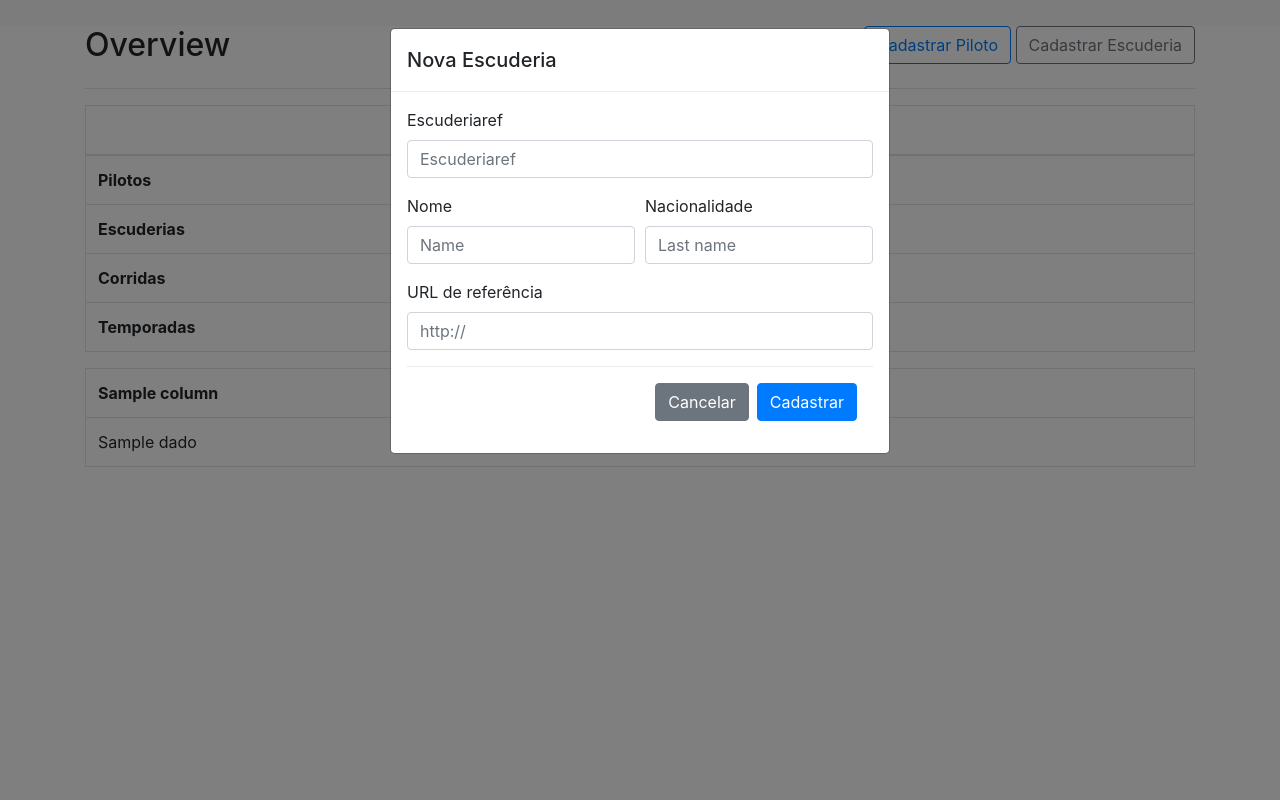
After one commit to holondo/DataBases-Classes, a Flask app: template LAB/Project/templates/cadastrar-escuderia.html in a window 1280 px wide. The commit adds this page. Run offline with Flask 2, Linux system fonts and the light colour scheme; the template is opened without the code that fills it: most values are stand-ins (such as "Sample title", 1, 10 or a date in 2020); some libraries are stand-ins or nearby versions.

Commit message:
secondary pages

```diff
--- a/LAB/Project/app.py
+++ b/LAB/Project/app.py
@@ -59,12 +59,33 @@ def logout():
 
 @app.route('/cadastrarpiloto', methods=['GET', 'POST'])
 def cadastrarPiloto():
-    return render_template('cadastrar-piloto.html', user=session['user'], data=model.get_admin_data())
+    if session['user']['type'] == 'Administrador':
+        if request.method == 'POST':
+            request.form['']
+        else:
+            return render_template('cadastrar-piloto.html', user=session['user'], data=model.get_admin_data())
+
+@app.route('/cadastrarescuderia', methods=['GET', 'POST'])
+def cadastrarEscuderia():
+    if session['user']['type'] == 'Administrador':
+        if request.method == 'POST':
+            request.form['']
+        else:
+            return render_template('cadastrar-escuderia.html', user=session['user'], data=model.get_admin_data())
 
 
 @app.route('/consultarpiloto', methods=['GET', 'POST'])
 def consultarPiloto():
-    return render_template('cadastrar-piloto.html', user=session['user'], data=model.get_admin_data())
+    if session['user']['type'] == 'Escuderia':
+        user:User = User(**session['user'])
+        if request.method == 'GET':
+             return render_template('consultar-piloto.html', user=session['user'], tabelas=model.get_tabelas_escuderia(user), tabelas_busca=None)
+
+        elif request.method == 'POST':
+            busca = request.form['txt-query']
+            tabela_busca = model.get_pilotos_escuderia(busca, user)
+            return render_template('consultar-piloto.html', user=session['user'], tabelas=model.get_tabelas_escuderia(user), tabelas_busca=None)
+
 
 if __name__ == '__main__':
     app.run(debug=True)
--- /dev/null
+++ b/LAB/Project/templates/cadastrar-escuderia.html
@@ -0,0 +1,79 @@
+{% extends "overview-admin.html" %} {% block modal %}
+<div
+  class="modal"
+  id="exampleModal"
+  tabindex="-1"
+  role="dialog"
+  aria-labelledby="exampleModalLabel"
+  aria-hidden="true"
+>
+  <div class="modal-dialog" role="document">
+    <div class="modal-content">
+      <div class="modal-header">
+        <h5 class="modal-title" id="exampleModalLabel">Nova Escuderia</h5>
+      </div>
+      <div class="modal-body">
+        <form action="#" method="post">
+          <div class="form-row">
+            <div class="col-md-12 mb-3">
+              <label for="validationDefault03">Escuderiaref</label>
+              <input
+                type="text"
+                class="form-control"
+                id="validationDefault03"
+                placeholder="Escuderiaref"
+                required
+              />
+            </div>
+          </div>
+          <div class="form-row">
+            <div class="col-md-6 mb-3">
+              <label for="validationDefault01">Nome</label>
+              <input
+                type="text"
+                class="form-control"
+                id="validationDefault01"
+                placeholder="Name"
+                required
+              />
+            </div>
+            <div class="col-md-6 mb-3">
+              <label for="validationDefault02">Nacionalidade</label>
+              <input
+                type="text"
+                class="form-control"
+                id="validationDefault02"
+                placeholder="Last name"
+                required
+              />
+            </div>
+          </div>
+          <div class="form-row">
+            <div class="col-md-12 mb-3">
+              <label for="validationDefault04">URL de referência</label>
+              <input
+                type="text"
+                class="form-control"
+                id="validationDefault04"
+                placeholder="http://"
+                required
+              />
+            </div>
+          </div>
+          <div class="modal-footer">
+            <a href="{{url_for('home')}}" class="btn btn-secondary">Cancelar</a>
+            <button class="btn btn-primary" type="submit">Cadastrar</button>
+          </div>
+        </form>
+      </div>
+    </div>
+  </div>
+</div>
+{% endblock %} {% block script %}
+<script>
+  $(document).ready(() => {
+    console.log("window is loaded");
+    $("#exampleModal").modal("show");
+  });
+</script>
+{% endblock %}
--- a/LAB/Project/templates/overview-admin.html
+++ b/LAB/Project/templates/overview-admin.html
@@ -6,7 +6,7 @@
             <h2>Overview</h2>
             <div>
                 <a href="{{url_for('cadastrarPiloto')}}" class="btn btn-outline-primary">Cadastrar Piloto</a>
-                <button type="button" class="btn btn-outline-secondary">Cadastrar Escuderia</button>
+                <a href="{{url_for('cadastrarEscuderia')}}" class="btn btn-outline-secondary">Cadastrar Escuderia</a>
             </div>
         </div>
         <hr />
```
Also changed, not shown: LAB/Project/model.py (+13 -0 lines), LAB/Project/templates/consultar-pilotos.html (added, +68 -0 lines).
